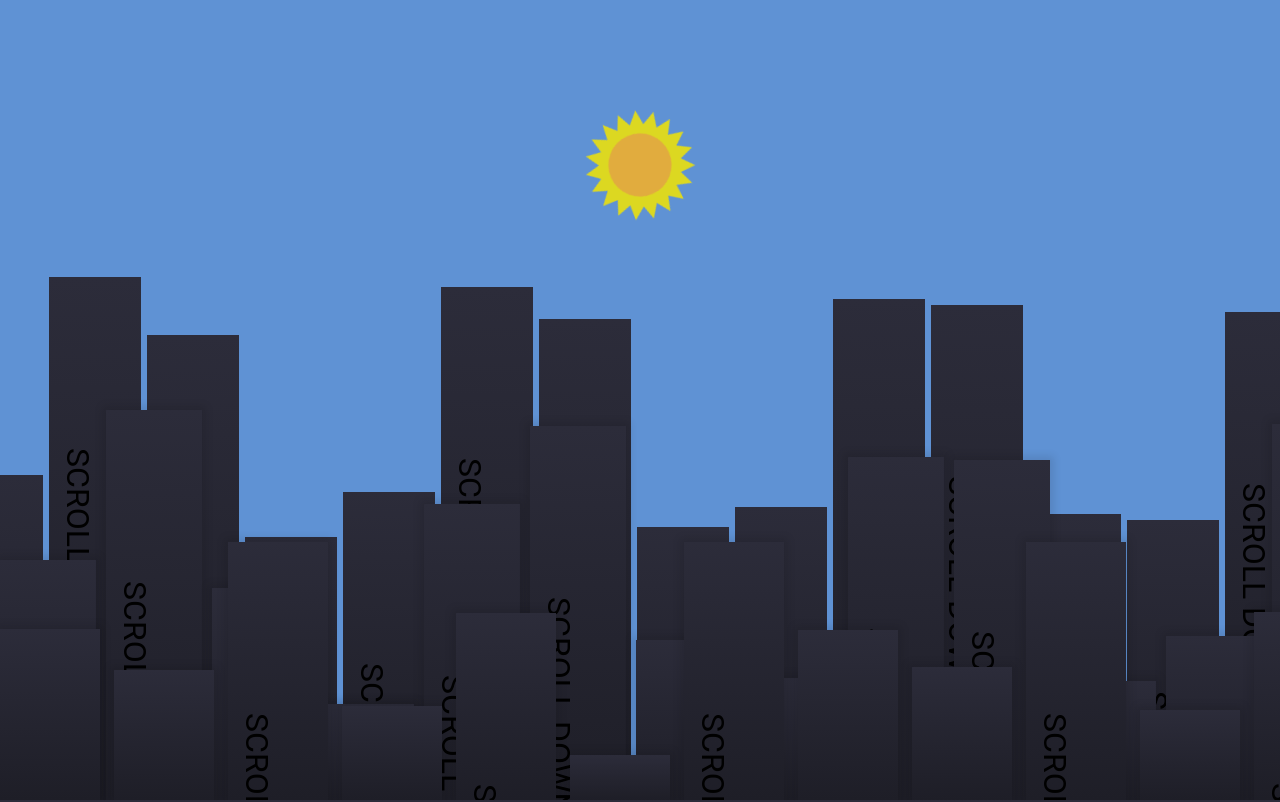
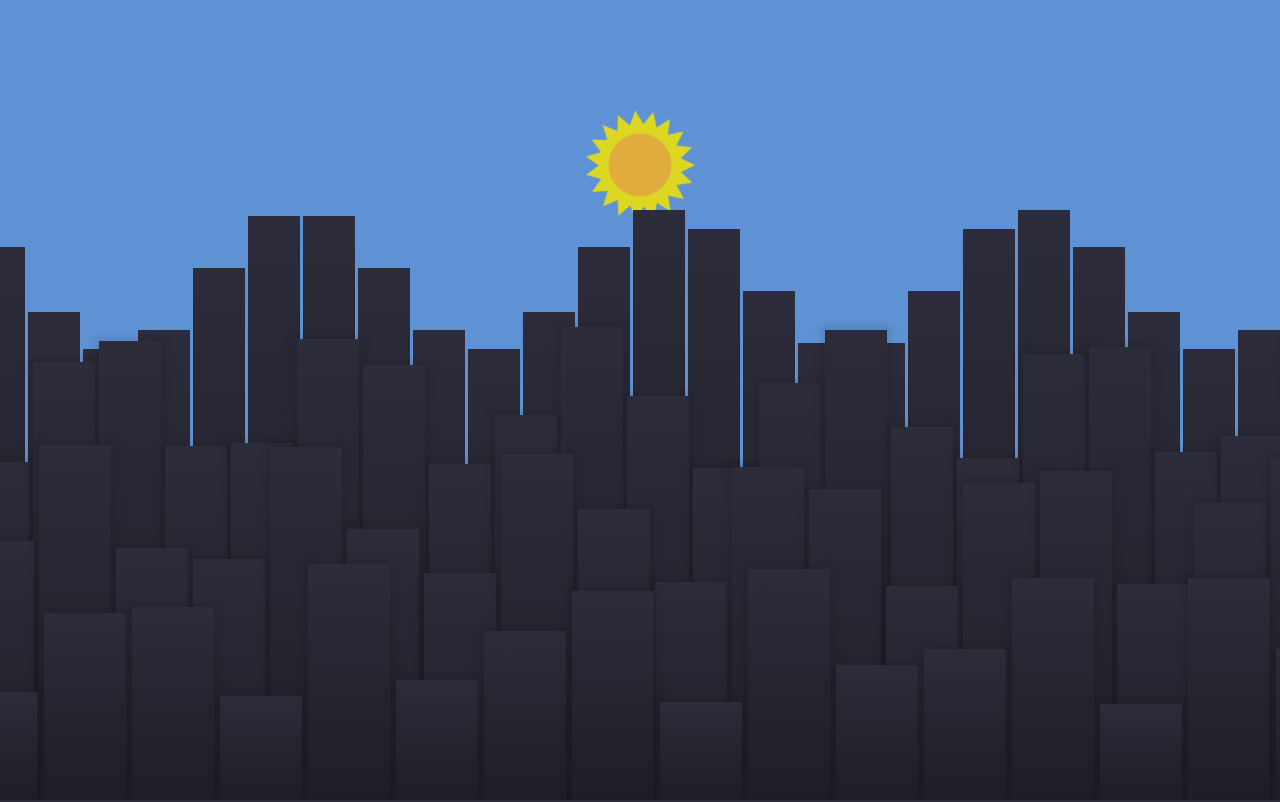
Before and after one commit to vmagjer/my-portfolio, a React (Vite) app: page / in a window 1280 px wide. Shown: the top 802 px of the page. Built offline with nearby package versions, Linux system fonts and the light colour scheme.

Commit message:
generate building layers

```diff
--- a/src/components/Building.jsx
+++ b/src/components/Building.jsx
@@ -1,6 +1,6 @@
 import './Building.css'
 
-const Building = ({ style }) => {
+const Building = ({ style, layer }) => {
   const NUM_WINDOWS = 30
 
   const generateWindows = () => {
@@ -13,9 +13,9 @@ const Building = ({ style }) => {
   }
 
   return (
-    <div className="building" style={style}>
+    <div className="building" style={style} data-layer={layer}>
       {/* {generateWindows()} */}
-      <div className="text">Scroll down</div>
+      {/* <div className="text">Scroll down</div> */}
     </div>
   )
 }
--- a/src/pages/Home.css
+++ b/src/pages/Home.css
@@ -22,8 +22,6 @@
   width: 100px;
   height: 100px;
 }
-
-
 
 /* PARALLAX */
 .parallax-view {
@@ -92,7 +90,7 @@
     rgb(95, 146, 212),
     rgb(95, 146, 212)
   );
-  background-size: 800% 100% ;
+  background-size: 800% 100%;
   background-position: 0% 100%;
   /* filter: brightness(0.5); */
 
@@ -109,31 +107,30 @@
   }
 }
 
-.parallax-layer:nth-last-child(3) {
-  /* filter: brightness(0.7); */
+.building[data-layer="0"] {
+  --index: 0;
+}
+.building[data-layer="1"] {
+  --index: 1;
+}
+.building[data-layer="2"] {
+  --index: 2;
+}
+.building[data-layer="3"] {
+  --index: 3;
+}
+.building[data-layer="4"] {
+  --index: 4;
+}
+.building[data-layer="5"] {
+  --index: 5;
+}
 
+.parallax-layer {
   .building {
     animation: buildings 2s linear;
     animation-play-state: paused;
-    animation-delay: calc(var(--scroll) * -0.7s * 3);
-  }
-}
-
-.parallax-layer:nth-last-child(2) {
-  /* filter: brightness(0.8); */
-
-  .building {
-    animation: buildings 2s linear;
-    animation-play-state: paused;
-    animation-delay: calc(var(--scroll) * -0.7s * 2);
-  }
-}
-
-.parallax-layer:nth-last-child(1) {
-  .building {
-    animation: buildings 2s linear;
-    animation-play-state: paused;
-    animation-delay: calc(var(--scroll) * -0.7s * 1);
+    animation-delay: calc(var(--scroll) * -1.2s / (var(--index) * 0.2 + 1));
   }
 }
 
--- a/src/pages/Home.jsx
+++ b/src/pages/Home.jsx
@@ -104,89 +104,52 @@ const HomePage = () => {
     object.style.bottom = `${y}px`
   }
 
-  const buildings = defineBuildings()
+  const buildings2 = generateBuildings(4)
 
-  /**
-   * Defines the buildings for the cityscape.
-   *
-   * @returns {Object} The buildings object containing arrays of buildings.
-   */
-  function defineBuildings() {
-    let buildingWidth = 72
-    const viewWidth = window.innerWidth
-    let gap = 6
-    const MIN_VIEW_WIDTH = 200
-    const HEIGHT_BASE = 500
+  function generateBuildings(numLayers) {
+    const result = []
+
+    const max_w = 72
+    const step_w = Math.floor(max_w * 0.15)
     const PADDING = 20
 
-    // Back buildings
-    const buildingsBack = []
-    let step = buildingWidth + gap + PADDING
-    let numBuildings = Math.ceil(viewWidth / step) + 1
-    let position = -step * 0.5
-    let minHeight = HEIGHT_BASE * 0.7
-    let maxHeight = HEIGHT_BASE
-    for (let i = 0; i < numBuildings; i++) {
-      const amplitude = maxHeight - minHeight
-      const x = position / MIN_VIEW_WIDTH
-      const frequency = 1 * Math.PI
-      const offset = 0.1 * Math.PI
-      const height = Math.ceil(
-        minHeight + amplitude * Math.sin(frequency * x + offset)
-      )
-      buildingsBack.push({ height, position, width: buildingWidth })
+    const max_h = window.innerHeight * 0.6
+    const min_h = max_h * 0.01
+    const step_h = Math.floor((max_h - min_h) / numLayers)
 
-      position += step
+    let h = max_h
+    let w = max_w - numLayers * step_w
+    for (let i = 0; i < numLayers; i++) {
+      const layer = []
+
+      const gap_x = Math.floor(w * 0.1)
+      const step_x = w + gap_x + PADDING
+
+      const amplitude = step_h * 0.6
+      const frequency = (i * 0.064 + 0.14) * Math.PI
+      const offset = 0.1 * i * Math.PI
+
+      const numBuildings = Math.ceil(window.innerWidth / step_x) + 1
+
+      let position = -step_x * 0.5
+      for (let i = 0; i < numBuildings; i++) {
+        const height = h + amplitude * Math.sin(frequency * position + offset)
+
+        layer.push({
+          height: Math.ceil(height),
+          position,
+          width: w,
+        })
+
+        position += step_x
+      }
+      result.push(layer)
+
+      h -= step_h
+      w += step_w
     }
-
-    // Mid buildings
-    const buildingsMid = []
-    // numBuildings -= 1
-    buildingWidth += 4
-    gap += 4
-    position = 0
-    step = buildingWidth + gap + PADDING
-    minHeight = HEIGHT_BASE * 0.4
-    maxHeight = HEIGHT_BASE * 0.7
-    for (let i = 0; i < numBuildings; i++) {
-      const amplitude = maxHeight - minHeight
-      const x = position / MIN_VIEW_WIDTH
-      const frequency = 1 * Math.PI
-      const offset = 0.0 * Math.PI
-      const height = Math.ceil(
-        minHeight + amplitude * Math.sin(frequency * x + offset)
-      )
-      buildingsMid.push({ height, position, width: buildingWidth })
-
-      position += step
-    }
-
-    // Front buildings
-    const buildingsFront = []
-    buildingWidth += 4
-    gap += 4
-    position = 0
-    step = buildingWidth + gap + PADDING
-    minHeight = HEIGHT_BASE * 0.1
-    maxHeight = HEIGHT_BASE * 0.3
-    for (let i = 0; i < numBuildings; i++) {
-      const amplitude = maxHeight - minHeight
-      const x = position / MIN_VIEW_WIDTH
-      const frequency = 1 * Math.PI
-      const offset = 0.3 * Math.PI
-      const height = Math.ceil(
-        minHeight + amplitude * Math.sin(frequency * x + offset)
-      )
-      buildingsFront.push({ height, position, width: buildingWidth })
-
-      position += step
-    }
-
-    return {
-      buildingsFront: buildingsFront,
-      buildingsMid: buildingsMid,
-      buildingsBack: buildingsBack,
-    }
+    console.log(result)
+    return result
   }
 
   return (
@@ -198,7 +161,7 @@ const HomePage = () => {
             <Moon />
           </div>
 
-          <div className="parallax-layer city">
+          {/* <div className="parallax-layer city">
             {buildings.buildingsBack.map((building, i) => (
               <Building
                 style={{
@@ -235,7 +198,23 @@ const HomePage = () => {
                 key={`building-front-${i}`}
               />
             ))}
-          </div>
+          </div> */}
+
+          {buildings2.map((layer, i) => (
+            <div className="parallax-layer city" key={`layer-${i}`}>
+              {layer.map((building, j) => (
+                <Building
+                  style={{
+                    left: building.position,
+                    height: building.height,
+                    width: building.width,
+                  }}
+                  layer={i}
+                  key={`building-${i}-${j}`}
+                />
+              ))}
+            </div>
+          ))}
         </div>
 
         <div className="content">
```
